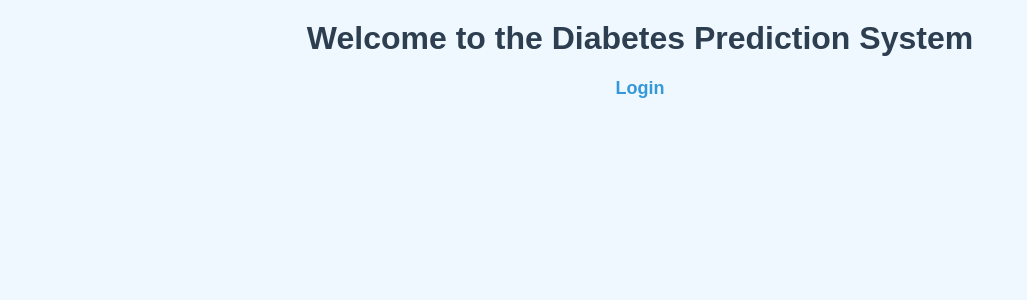
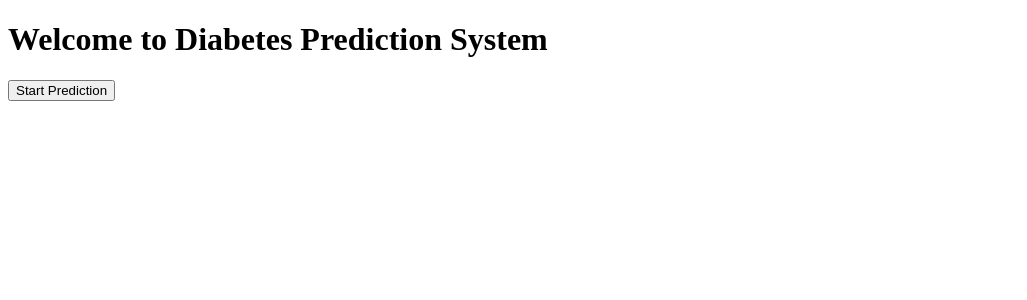
Before and after one commit to gadila-10/diabetes_2_2, a Flask app: page / in a window 1280 px wide. Shown: the top 300 px of the page, without its empty margins (0-1027 px from the left). Run offline with Flask 3, Linux system fonts and the light colour scheme; parts of the project's set-up code (start-up, migrations or seed data) failed here and were passed over.

Commit message:
Update index.html

```diff
--- a/templates/index.html
+++ b/templates/index.html
@@ -3,11 +3,9 @@
 <html>
 <head>
     <title>Diabetes Prediction</title>
-    <link rel="stylesheet" type="text/css" href="{{ url_for('static', filename='styles.css') }}">
 </head>
-
 <body>
-    <h1>Welcome to the Diabetes Prediction System</h1>
-    <a href="/login">Login</a>
+    <h1>Welcome to Diabetes Prediction System</h1>
+    <a href="/predict_form"> <button>Start Prediction</button> </a>
 </body>
 </html>
```
